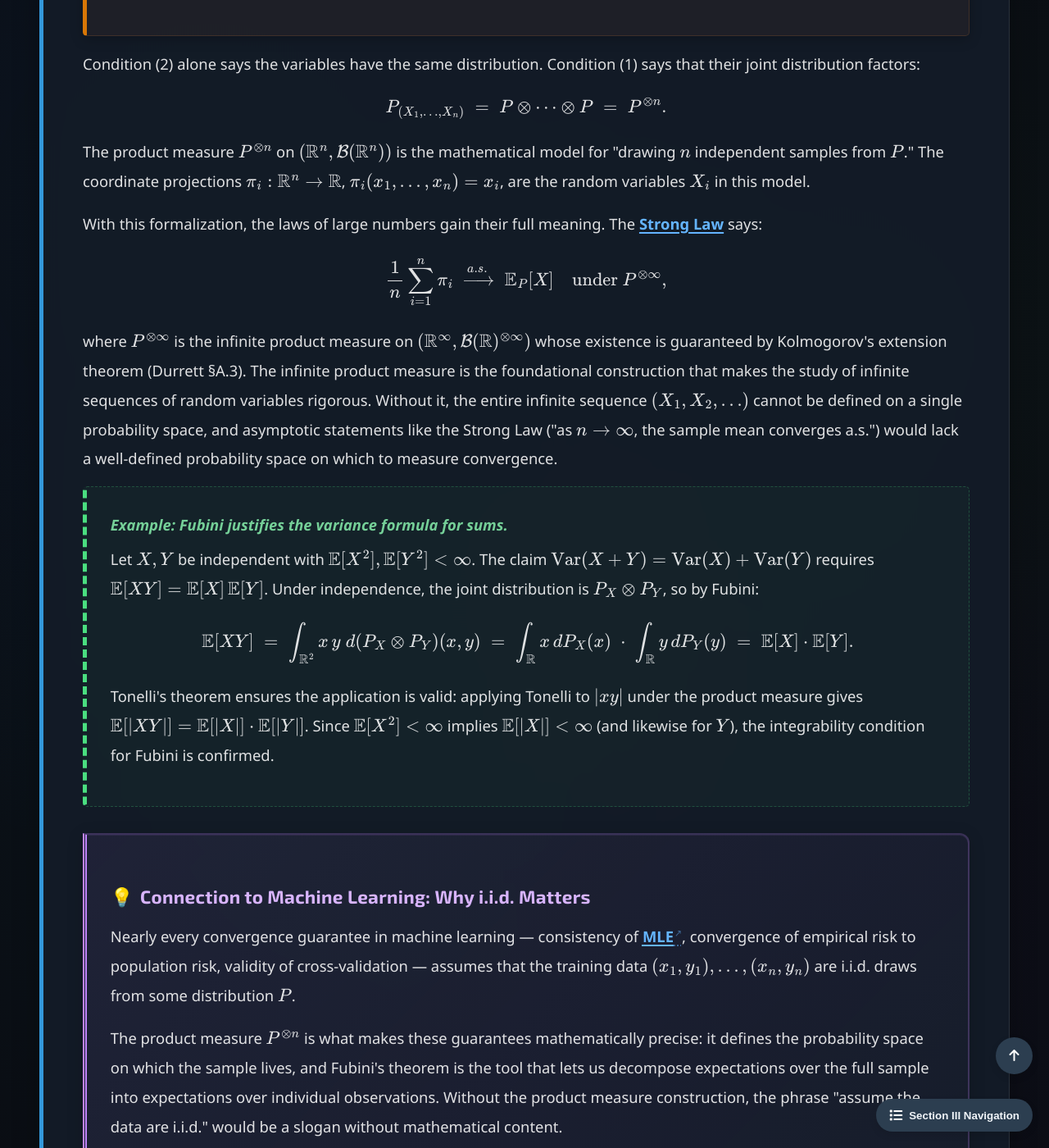
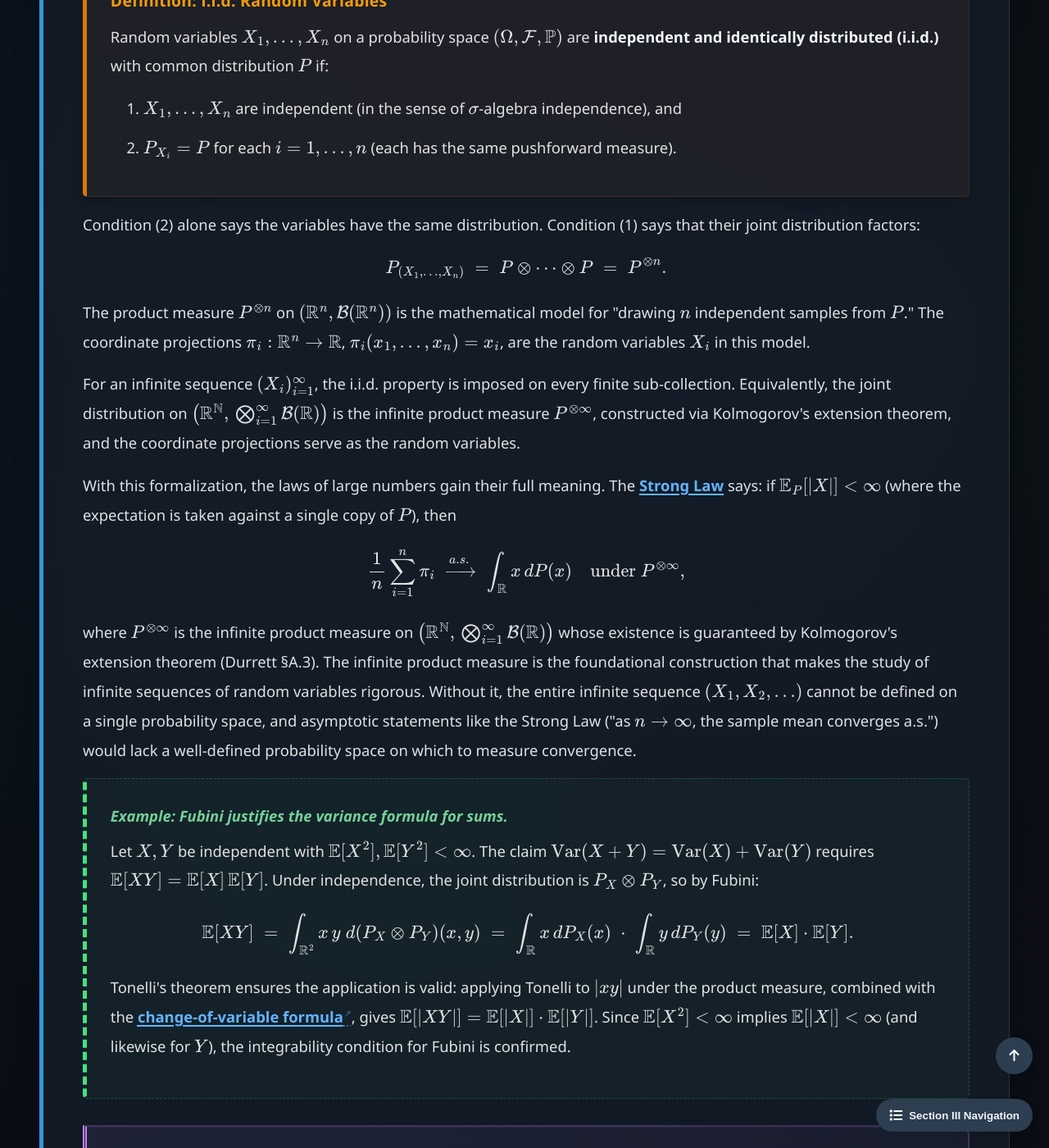
Before and after one commit to Yusukey01/yusukey01.github.io, a Jekyll site: the page built from Mathematics/Probability/limit_theorems_product_measures.html, in a window 1280 px wide and 1400 px high, scrolled down 11663 px. Shown: the whole window at 82% size. Built offline with Jekyll 4.4.1, drawn with Linux system fonts in a browser that asks for light colours; some of the changed text lies outside the part shown.

Commit message:
refined some explanations

```diff
--- a/Mathematics/Probability/limit_theorems_product_measures.html
+++ b/Mathematics/Probability/limit_theorems_product_measures.html
@@ -341,11 +341,14 @@ uses_python: false
                         \]
                         The left side is the true gradient of the risk; the right side is the
                         expectation of sample gradients — the quantity SGD approximates via
-                        mini-batches. The interchange is justified by the DCT: if we can find an
-                        integrable function \(Y(X)\) such that
+                        mini-batches. The interchange is justified by differentiation under the
+                        integral sign — a standard consequence of DCT applied to the difference
+                        quotients
+                        \(\frac{\ell(X, \boldsymbol{\theta} + h \mathbf{e}_j) - \ell(X, \boldsymbol{\theta})}{h}\)
+                        as \(h \to 0\). The DCT hypothesis is satisfied when an integrable
+                        dominating function \(Y(X)\) exists with
                         \(|\partial \ell / \partial \theta_j| \leq Y(X)\) for all \(\boldsymbol{\theta}\)
-                        in a neighborhood, then the dominated convergence theorem (applied to
-                        difference quotients) permits differentiation under the integral sign.
+                        in a neighborhood.
                     </p>
                     <p>
                         This is not a technicality — it is the theoretical foundation of SGD.
@@ -408,8 +411,11 @@ uses_python: false
 
                 <p>
                     <strong>Independence of events</strong> is the special case where each
-                    \(\mathcal{G}_i = \{\emptyset, A_i, A_i^c, \Omega\}\) — the smallest
-                    \(\sigma\)-algebra containing \(A_i\).
+                    \(\mathcal{G}_i = \sigma(A_i) = \{\emptyset, A_i, A_i^c, \Omega\}\) — the smallest
+                    \(\sigma\)-algebra containing \(A_i\). (The elementary condition
+                    \(\mathbb{P}(A_1 \cap \cdots \cap A_n) = \prod_i \mathbb{P}(A_i)\) automatically
+                    propagates to all \(2^n\) choices of \(A_i\) or \(A_i^c\), yielding the full
+                    \(\sigma\)-algebra factorization — a short inclusion-exclusion argument.)
                     <strong>Independence of random variables</strong>
                     \(X_1, \ldots, X_n\) means that their generated \(\sigma\)-algebras
                     \(\sigma(X_i) = \{X_i^{-1}(B) : B \in \mathcal{B}(\mathbb{R})\}\)
@@ -447,7 +453,8 @@ uses_python: false
                     <span class="theorem-title">Proposition: Expectation of Products</span>
                     <p>
                         If \(X_1, \ldots, X_n\) are independent random variables with
-                        \(\mathbb{E}[|X_i|] < \infty\) for each \(i\), then
+                        \(\mathbb{E}[|X_i|] < \infty\) for each \(i\), then the product
+                        \(X_1 \cdots X_n\) is integrable and
                         \[
                         \mathbb{E}[X_1 \cdots X_n] \;=\; \mathbb{E}[X_1] \cdots \mathbb{E}[X_n].
                         \]
@@ -505,9 +512,12 @@ uses_python: false
 
                 <p>
                     The existence and uniqueness of the product measure follow from
-                    <a href="../Calculus/measure.html#T-caratheodory_extension" class="ref-link"><strong>Carathéodory's extension theorem</strong></a>:
-                    the formula on rectangles defines a premeasure on the algebra generated by rectangles, and the extension theorem promotes it to a
-                    measure on the full product \(\sigma\)-algebra. The \(\sigma\)-finiteness assumption ensures uniqueness.
+                    <a href="../Calculus/measure.html#T-caratheodory_extension" class="ref-link"><strong>Carathéodory's extension theorem</strong></a>.
+                    The formula \(\mu_1(A_1)\,\mu_2(A_2)\) extends additively to the algebra of finite disjoint unions of
+                    rectangles, and its \(\sigma\)-additivity on this algebra is verified by applying the MCT to
+                    indicator functions of countable disjoint rectangle decompositions. The extension theorem then
+                    promotes this premeasure to a measure on the full product \(\sigma\)-algebra; the
+                    \(\sigma\)-finiteness assumption ensures uniqueness.
                 </p>
 
                 <p>
@@ -561,12 +571,16 @@ uses_python: false
                         \[
                         \int_{\Omega_1 \times \Omega_2} |f| \, d(\mu_1 \otimes \mu_2) \;<\; \infty.
                         \]
-                        Then the iterated integrals exist and are equal:
+                        Then for \(\mu_1\)-a.e. \(\omega_1\), the function
+                        \(\omega_2 \mapsto f(\omega_1, \omega_2)\) is \(\mu_2\)-integrable;
+                        the function \(\omega_1 \mapsto \int_{\Omega_2} f(\omega_1, \omega_2) \, d\mu_2(\omega_2)\)
+                        (defined \(\mu_1\)-a.e.) is \(\mu_1\)-integrable; and
                         \[
                         \int_{\Omega_1 \times \Omega_2} f \, d(\mu_1 \otimes \mu_2)
                         \;=\; \int_{\Omega_1} \!\left(\int_{\Omega_2} f(\omega_1, \omega_2) \, d\mu_2(\omega_2)\right) d\mu_1(\omega_1)
                         \;=\; \int_{\Omega_2} \!\left(\int_{\Omega_1} f(\omega_1, \omega_2) \, d\mu_1(\omega_1)\right) d\mu_2(\omega_2).
                         \]
+                        The symmetric statement with the roles of \(\omega_1, \omega_2\) exchanged holds as well.
                     </p>
                 </div>
 
@@ -627,13 +641,24 @@ uses_python: false
                 </p>
 
                 <p>
+                    For an infinite sequence \((X_i)_{i=1}^\infty\), the i.i.d. property is imposed
+                    on every finite sub-collection. Equivalently, the joint distribution on
+                    \(\bigl(\mathbb{R}^{\mathbb{N}}, \, \bigotimes_{i=1}^\infty \mathcal{B}(\mathbb{R})\bigr)\)
+                    is the infinite product measure \(P^{\otimes \infty}\), constructed via Kolmogorov's
+                    extension theorem, and the coordinate projections serve as the random variables.
+                </p>
+
+                <p>
                     With this formalization, the laws of large numbers gain their full meaning.
                     The <a href="convergence.html#T-SLLN"><strong>Strong Law</strong></a> says:
+                    if \(\mathbb{E}_P[|X|] < \infty\) (where the expectation is taken against a
+                    single copy of \(P\)), then
                     \[
-                    \frac{1}{n} \sum_{i=1}^n \pi_i \;\xrightarrow{a.s.}\; \mathbb{E}_{P}[X]
+                    \frac{1}{n} \sum_{i=1}^n \pi_i \;\xrightarrow{a.s.}\; \int_{\mathbb{R}} x \, dP(x)
                     \quad \text{under } P^{\otimes \infty},
                     \]
-                    where \(P^{\otimes \infty}\) is the infinite product measure on \((\mathbb{R}^\infty, \mathcal{B}(\mathbb{R})^{\otimes \infty})\)
+                    where \(P^{\otimes \infty}\) is the infinite product measure on
+                    \(\bigl(\mathbb{R}^{\mathbb{N}}, \, \bigotimes_{i=1}^\infty \mathcal{B}(\mathbb{R})\bigr)\)
                     whose existence is guaranteed by Kolmogorov's extension theorem (Durrett §A.3). The infinite product measure is the
                     foundational construction that makes the study of infinite sequences of random variables rigorous. Without it, the
                     entire infinite sequence \((X_1, X_2, \ldots)\) cannot be defined on a single probability space, and asymptotic
@@ -654,8 +679,10 @@ uses_python: false
                         \;=\; \int_{\mathbb{R}} x \, dP_X(x) \;\cdot\; \int_{\mathbb{R}} y \, dP_Y(y)
                         \;=\; \mathbb{E}[X] \cdot \mathbb{E}[Y].
                         \]
-                        Tonelli's theorem ensures the application is valid: applying Tonelli to \(|xy|\) under the product measure gives
-                        \(\mathbb{E}[|XY|] = \mathbb{E}[|X|] \cdot \mathbb{E}[|Y|]\).
+                        Tonelli's theorem ensures the application is valid: applying Tonelli to \(|xy|\) under the product measure,
+                        combined with the
+                        <a href="measure_probability.html#T-change-of-variable" class="ref-link"><strong>change-of-variable formula</strong></a>,
+                        gives \(\mathbb{E}[|XY|] = \mathbb{E}[|X|] \cdot \mathbb{E}[|Y|]\).
                         Since \(\mathbb{E}[X^2] < \infty\) implies \(\mathbb{E}[|X|] < \infty\) (and likewise for \(Y\)), the integrability
                         condition for Fubini is confirmed.
                     </p>
```
Also changed, not shown: other parts of Mathematics/Probability/limit_theorems_product_measures.html (+4 -4 lines).
